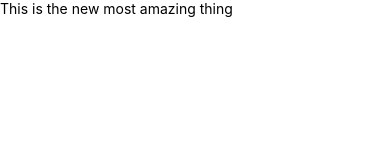
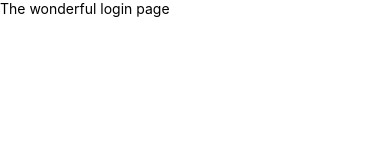
Before and after one commit to ThaisMap/WhenILast, a React Native app in the folder WhenDidILast/: screen / in a window 390 px wide. Shown: the top 160 px of the page. Built offline with nearby package versions, Linux system fonts and the light colour scheme.

Commit message:
Instalando FirebaseApp
E configurações iniciais

```diff
--- a/WhenDidILast/App.js
+++ b/WhenDidILast/App.js
@@ -8,12 +8,10 @@
 
 import React from 'react';
 import { View, Text } from 'react-native';
-
+import Login from './src/pages/login';
 
 export default function App(){
   return(
-    <View>
-      <Text>This is the new most amazing thing</Text>
-    </View>
+    <Login />
   );
 }
--- a/WhenDidILast/package.json
+++ b/WhenDidILast/package.json
@@ -10,6 +10,7 @@
     "lint": "eslint ."
   },
   "dependencies": {
+    "@react-native-firebase/app": "^8.3.1",
     "react": "16.13.1",
     "react-native": "0.63.2"
   },
--- /dev/null
+++ b/WhenDidILast/src/pages/login/index.js
@@ -0,0 +1,10 @@
+import React from 'react';
+import { View, Text } from "react-native";
+
+export default function Login(){
+    return(
+    <View>
+        <Text>The wonderful login page</Text>
+    </View>
+    );
+}
```
Also changed, not shown: 6 other files (tests, documents, lock files or other folders).
